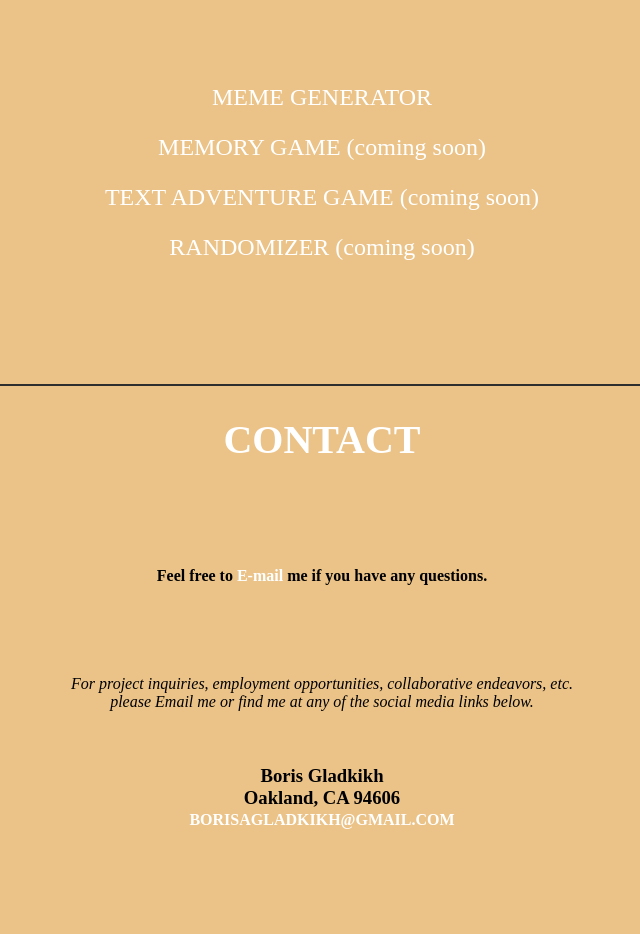
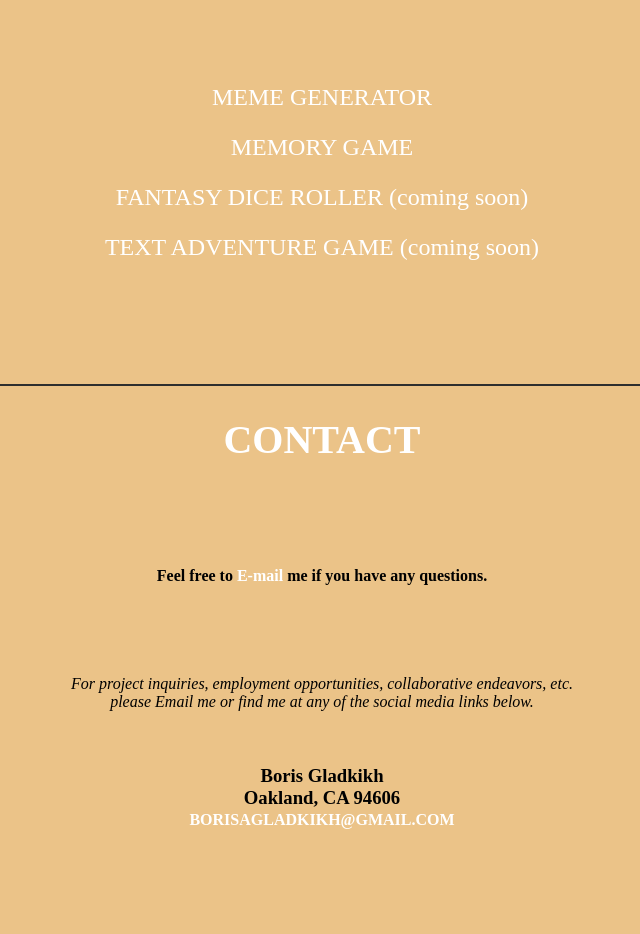
Before and after one commit to boris-gladkikh/portfoliowebsite, a plain HTML site: page index.html in a window 1280 px wide. Shown: the part 1821-2755 px from the top of the page, without its empty margins (328-968 px from the left). Drawn offline with Linux system fonts and the light colour scheme.

Commit message:
updated memory game link, fixed order of links

```diff
--- a/index.html
+++ b/index.html
@@ -87,9 +87,10 @@
 
   <ul>
     <li><a href="https://gladkillmusic.github.io/memegenerator/" target="_blank">MEME GENERATOR</a></li>
-    <li> <a href="#portfolio">MEMORY GAME (coming soon)</a></li>
+    <li> <a href="https://gladkillmusic.github.io/memorygame/" target="_blank">MEMORY GAME</a></li>
+    <li><a href="#portfolio">FANTASY DICE ROLLER (coming soon)</a></li>
     <li><a href="#portfolio">TEXT ADVENTURE GAME (coming soon)</a></li>
-    <li><a href="#portfolio">RANDOMIZER (coming soon)</a></li>
+
   </ul>
 
  </p>
```
